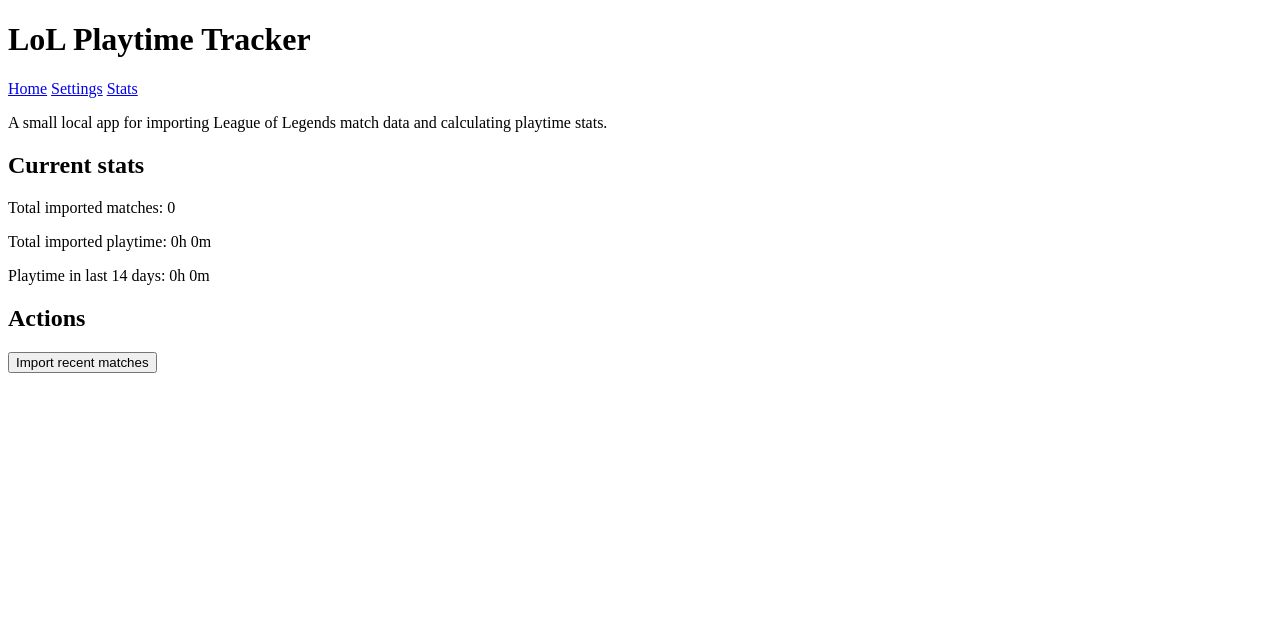
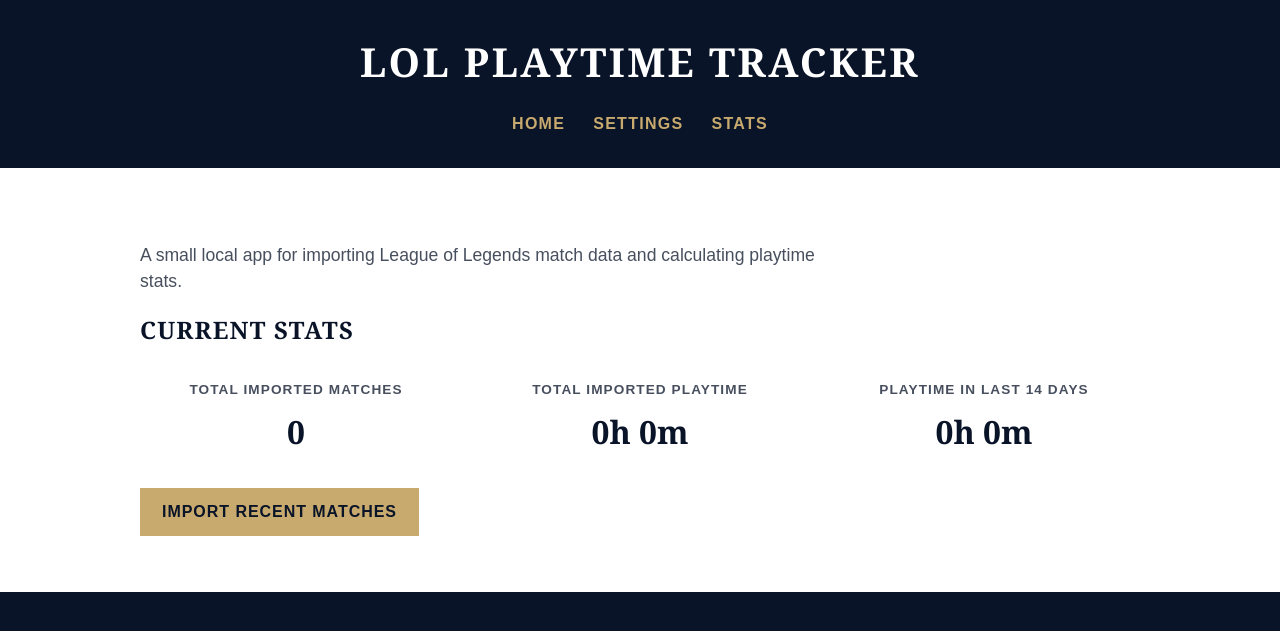
Before and after one commit to amondavid/lol-playtime-tracker, a Flask app: page / in a window 1280 px wide. Shown: the top 631 px of the page. Run offline with Flask 3, Linux system fonts and the light colour scheme; data that the repository does not hold is empty.

Commit message:
Add basic app styling

```diff
--- /dev/null
+++ b/static/style.css
@@ -0,0 +1,195 @@
+:root {
+  --blue: rgb(10, 20, 40);
+  --white: rgb(255, 255, 255);
+  --gold: rgb(200, 170, 110);
+  --muted-blue: rgba(10, 20, 40, 0.75);
+}
+
+* {
+  box-sizing: border-box;
+}
+
+body {
+  margin: 0;
+  background-color: var(--blue);
+  color: var(--white);
+  font-family: Spiegel, Arial, sans-serif;
+  line-height: 1.5;
+}
+
+.site-header {
+  padding: 32px;
+  background-color: var(--blue);
+  color: var(--white);
+  text-align: center;
+}
+
+.site-title {
+  margin: 0 0 20px;
+  color: var(--white);
+  font-family: "Beaufort for LOL", Georgia, serif;
+  font-size: 2.5rem;
+  letter-spacing: 0.06em;
+  text-transform: uppercase;
+}
+
+.site-nav {
+  display: flex;
+  justify-content: center;
+  gap: 28px;
+  flex-wrap: wrap;
+}
+
+.site-nav a {
+  color: var(--gold);
+  font-weight: bold;
+  text-decoration: none;
+  text-transform: uppercase;
+  letter-spacing: 0.08em;
+}
+
+.site-nav a:hover {
+  color: var(--white);
+}
+
+.page {
+  background-color: var(--white);
+  color: var(--blue);
+}
+
+.section {
+  width: min(1000px, calc(100% - 32px));
+  margin: 0 auto;
+  padding: 56px 0;
+}
+
+.section-dark {
+  background-color: var(--blue);
+  color: var(--white);
+}
+
+.section-dark .section {
+  color: var(--white);
+}
+
+h2,
+h3 {
+  margin-top: 0;
+  color: var(--blue);
+  font-family: "Beaufort for LOL", Georgia, serif;
+  text-transform: uppercase;
+  letter-spacing: 0.05em;
+}
+
+.section-dark h2,
+.section-dark h3 {
+  color: var(--white);
+}
+
+.intro {
+  max-width: 680px;
+  color: var(--muted-blue);
+  font-size: 1.1rem;
+}
+
+.stats-grid {
+  display: grid;
+  grid-template-columns: repeat(3, 1fr);
+  gap: 32px;
+  margin: 32px 0;
+}
+
+.stat-block {
+  text-align: center;
+}
+
+.stat-label {
+  margin: 0 0 8px;
+  color: var(--muted-blue);
+  font-size: 0.85rem;
+  font-weight: bold;
+  text-transform: uppercase;
+  letter-spacing: 0.08em;
+}
+
+.stat-value {
+  margin: 0;
+  color: var(--blue);
+  font-family: "Beaufort for LOL", Georgia, serif;
+  font-size: 2rem;
+  font-weight: bold;
+}
+
+.actions {
+  margin-top: 32px;
+}
+
+button {
+  padding: 12px 22px;
+  border: none;
+  background-color: var(--gold);
+  color: var(--blue);
+  font: inherit;
+  font-weight: bold;
+  text-transform: uppercase;
+  letter-spacing: 0.06em;
+  cursor: pointer;
+}
+
+button:hover {
+  background-color: var(--blue);
+  color: var(--white);
+}
+
+form {
+  max-width: 520px;
+}
+
+label {
+  display: block;
+  margin-bottom: 20px;
+  color: var(--blue);
+  font-weight: bold;
+  text-transform: uppercase;
+  letter-spacing: 0.04em;
+}
+
+input {
+  display: block;
+  width: 100%;
+  margin-top: 6px;
+  padding: 10px 0;
+  border: none;
+  border-bottom: 2px solid var(--blue);
+  background-color: transparent;
+  color: var(--blue);
+  font: inherit;
+}
+
+input:focus {
+  outline: none;
+  border-bottom-color: var(--gold);
+}
+
+.result-list {
+  font-size: 1.1rem;
+}
+
+.result-list p {
+  margin: 8px 0;
+}
+
+@media (max-width: 700px) {
+  .stats-grid {
+    grid-template-columns: 1fr;
+    text-align: left;
+  }
+
+  .stat-block {
+    text-align: left;
+  }
+
+  .site-title {
+    font-size: 2rem;
+  }
+}
--- a/templates/base.html
+++ b/templates/base.html
@@ -1,19 +1,25 @@
 <!doctype html>
 <html>
   <head>
+    <meta charset="utf-8" />
+    <meta name="viewport" content="width=device-width, initial-scale=1" />
     <title>{% block title %}LoL Playtime Tracker{% endblock %}</title>
+    <link
+      rel="stylesheet"
+      href="{{ url_for('static', filename='style.css') }}"
+    />
   </head>
   <body>
-    <header>
-      <h1>LoL Playtime Tracker</h1>
+    <header class="site-header">
+      <h1 class="site-title">LoL Playtime Tracker</h1>
 
-      <nav>
+      <nav class="site-nav">
         <a href="/">Home</a>
         <a href="/settings">Settings</a>
         <a href="/stats">Stats</a>
       </nav>
     </header>
 
-    <main>{% block content %}{% endblock %}</main>
+    <main class="page">{% block content %}{% endblock %}</main>
   </body>
 </html>
--- a/templates/import_result.html
+++ b/templates/import_result.html
@@ -1,12 +1,18 @@
 {% extends "base.html" %} {% block title %}Import Result - LoL Playtime
 Tracker{% endblock %} {% block content %}
+<section class="section">
   <h2>Import complete</h2>
 
+  <div class="result-list">
     <p>Imported: {{ imported_count }}</p>
     <p>Skipped duplicates: {{ skipped_count }}</p>
     <p>Checked: {{ checked_count }} matches</p>
+  </div>
 
+  <div class="actions">
     <form action="/import-recent-matches" method="post">
       <button type="submit">Import more recent matches</button>
     </form>
+  </div>
+</section>
 {% endblock %}
--- a/templates/index.html
+++ b/templates/index.html
@@ -1,19 +1,34 @@
 {% extends "base.html" %} {% block title %}Home - LoL Playtime Tracker{%
 endblock %} {% block content %}
-<p>
+<section class="section">
+  <p class="intro">
     A small local app for importing League of Legends match data and calculating
     playtime stats.
   </p>
 
   <h2>Current stats</h2>
 
-<p>Total imported matches: {{ total_matches }}</p>
-<p>Total imported playtime: {{ total_playtime }}</p>
-<p>Playtime in last 14 days: {{ last_14_days_playtime }}</p>
+  <div class="stats-grid">
+    <div class="stat-block">
+      <p class="stat-label">Total imported matches</p>
+      <p class="stat-value">{{ total_matches }}</p>
+    </div>
 
-<h2>Actions</h2>
+    <div class="stat-block">
+      <p class="stat-label">Total imported playtime</p>
+      <p class="stat-value">{{ total_playtime }}</p>
+    </div>
 
+    <div class="stat-block">
+      <p class="stat-label">Playtime in last 14 days</p>
+      <p class="stat-value">{{ last_14_days_playtime }}</p>
+    </div>
+  </div>
+
+  <div class="actions">
     <form action="/import-recent-matches" method="post">
       <button type="submit">Import recent matches</button>
     </form>
-{% endblock %}
+  </div>
+</section>
+{% endblock %}.
```
Also changed, not shown: templates/settings.html (+2 -8 lines), templates/stats.html (+19 -4 lines). Lines whose indentation alone changed are shown as unchanged.
